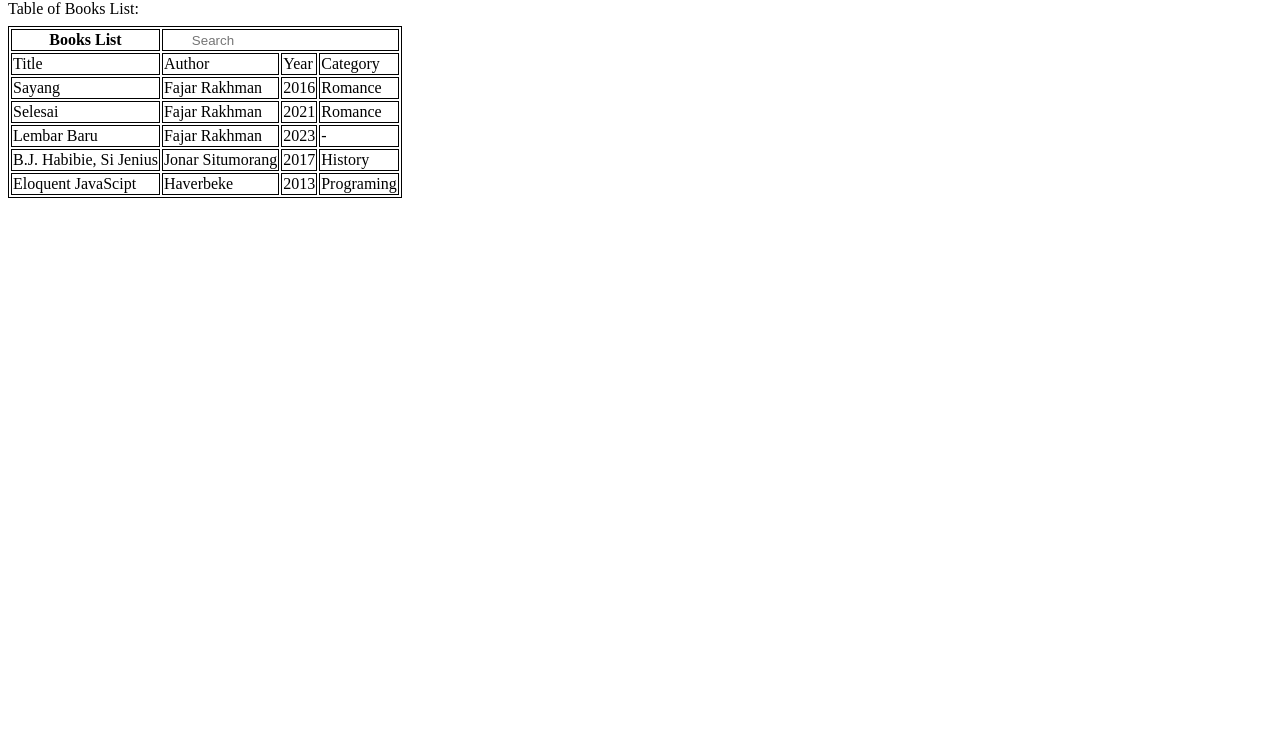
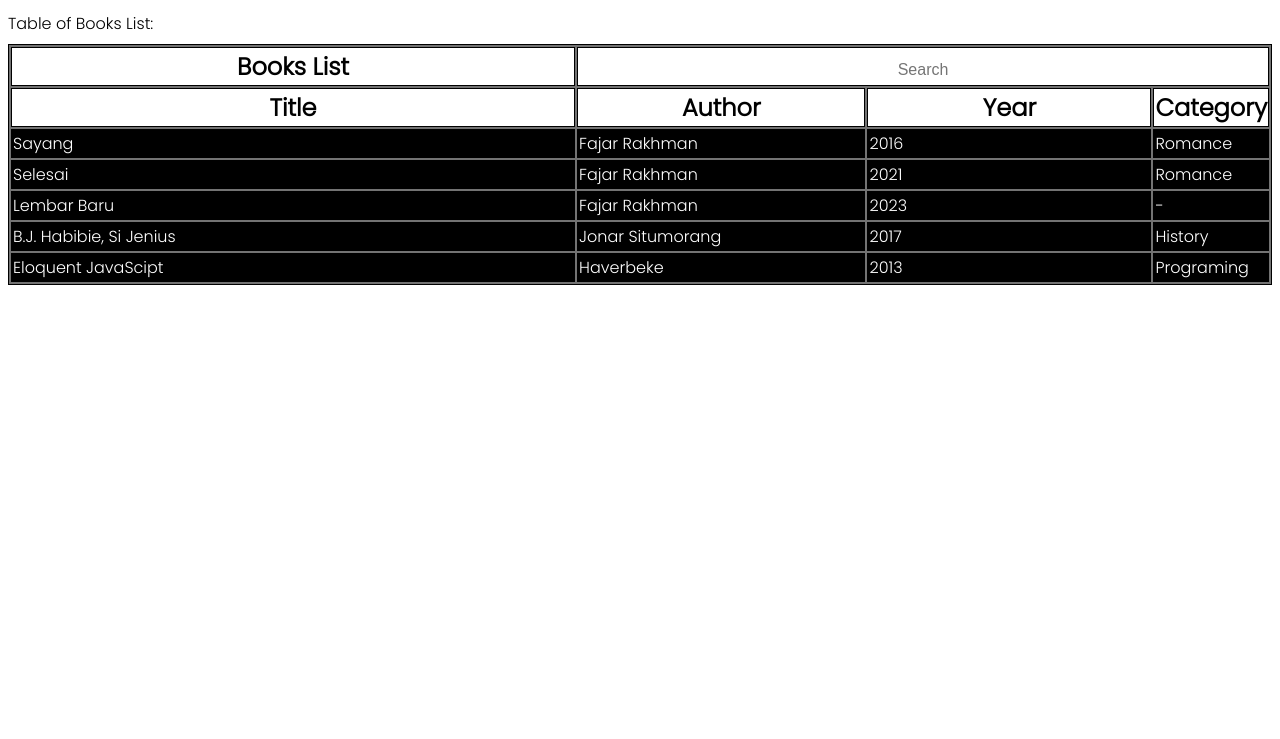
Before and after one commit to mfrakhman/mfrakhman-portofolio, a plain HTML site: page indexOOP.html in a window 1280 px wide. Shown: the part 61-800 px from the top of the page. Drawn offline with Linux system fonts and the light colour scheme.

Commit message:
feat(interface): font&table

```diff
--- a/assets/script/oop.js
+++ b/assets/script/oop.js
@@ -30,7 +30,7 @@ class Book {
     if (title) {
       const table = document.getElementById("book-list");
       table.innerHTML = "";
-      // Old Ways
+      // Old Ways to call anonymous function
       const filteredBook = LIST_OF_BOOKS.filter(function (book) {
         return book.title.toLowerCase().includes(title.toLowerCase());
       });
@@ -47,11 +47,11 @@ class Book {
     } else {
       this.setTableRow();
     }
-    // ES6
+    // ES6 to call anonymous function
     // const filterBook = LIST_OF_BOOKS.filter(book => {
     //   return book.title === title;
     // });
-    // // ES6 Simplified
+    // // ES6 Simplified to call anonymous function
     // const filterBooks = LIST_OF_BOOKS.filter(book => book.title === title);
   }
 }
--- a/assets/style/oopStyle.css
+++ b/assets/style/oopStyle.css
@@ -1,3 +1,11 @@
+:root {
+  --primary: rgba(80, 80, 80, 0.8);
+}
+
+body {
+  font-family: "Poppins", sans-serif;
+}
+
 .title {
   font-size: 2rem;
   margin-bottom: 0.5em;
@@ -11,18 +19,35 @@
 
 .booksTable {
   border: 1px solid black;
+  background-color: var(--primary);
+  width: 100%;
 }
 
 .booksTableHead td,
 th {
+  font-size: 1.5rem;
   border: 1px solid black;
+  width: 50%;
+  background-color: white;
+}
+
+.table-item th {
+  width: 25%;
 }
 
 .book-item td {
   border: 1px solid black;
+  background-color: white;
 }
 
 .form-search input {
+  text-align: center;
+  font-size: 1rem;
   border: none;
   outline: none;
 }
+
+#book-list td{
+  color: white;
+  background-color: black;
+}
--- a/indexOOP.html
+++ b/indexOOP.html
@@ -6,6 +6,12 @@
 
     <title>mfrakhman books list</title>
     <link rel="stylesheet" href="assets/style/oopStyle.css" />
+    <link rel="preconnect" href="https://fonts.googleapis.com" />
+    <link rel="preconnect" href="https://fonts.gstatic.com" crossorigin />
+    <link
+      href="https://fonts.googleapis.com/css2?family=Poppins:wght@300&display=swap"
+      rel="stylesheet"
+    />
   </head>
 
   <body>
@@ -26,11 +32,11 @@
             </div>
           </th>
         </tr>
-        <tr>
-          <td>Title</td>
-          <td>Author</td>
-          <td>Year</td>
-          <td>Category</td>
+        <tr class="table-item">
+          <th>Title</th>
+          <th>Author</th>
+          <th>Year</th>
+          <th>Category</th>
         </tr>
       </thead>
       <tbody id="book-list"></tbody>
```
